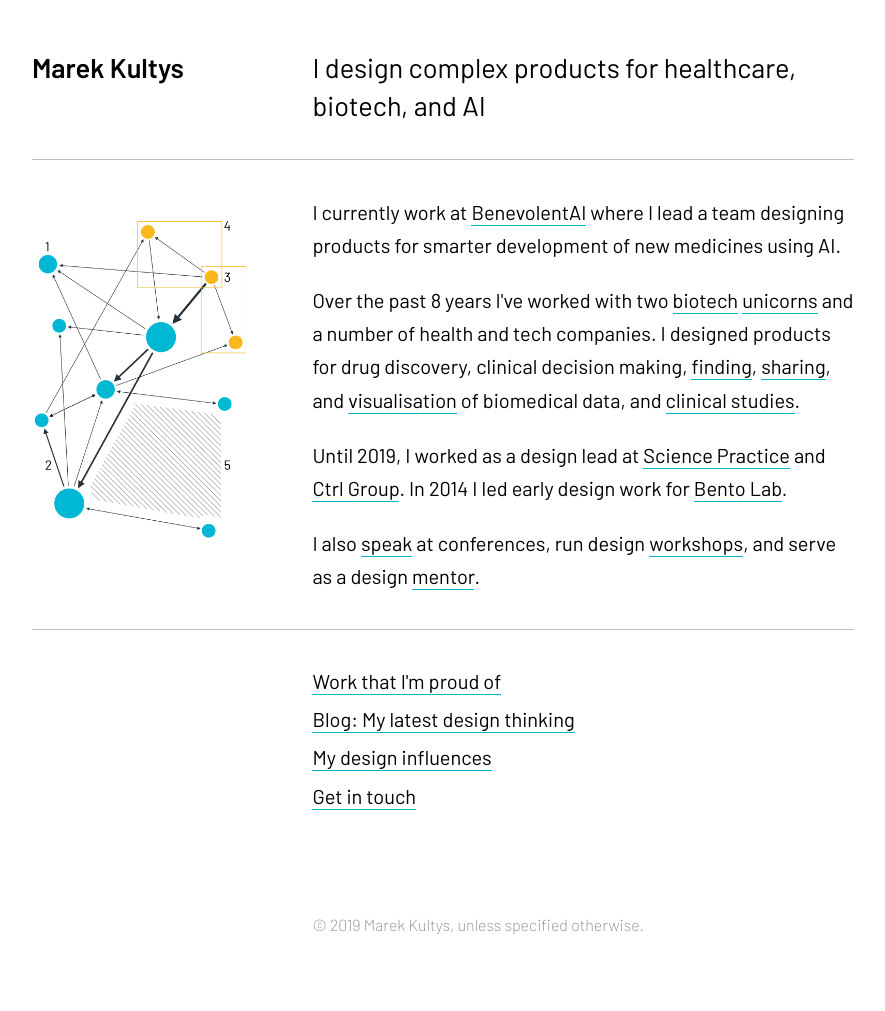
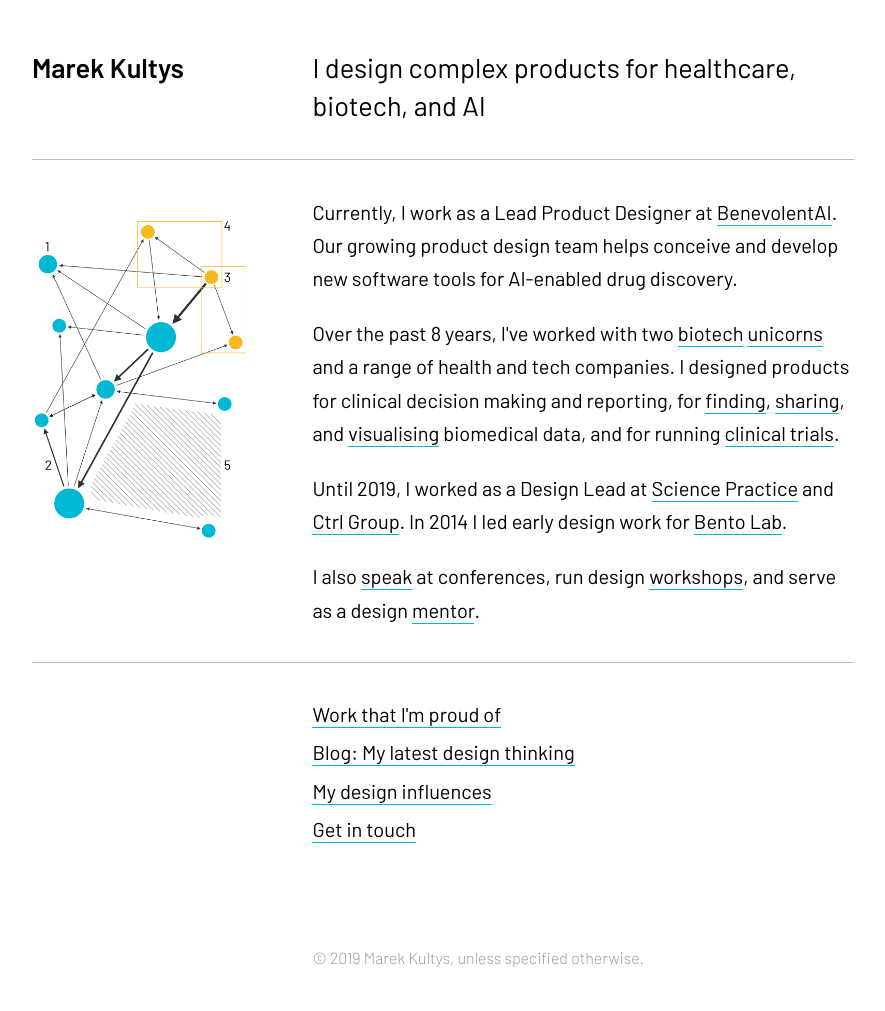
Before and after one commit to marek-kultys/marekkultys.github.io, a Jekyll site: the page built from index.html, in a window 1280 px wide. Shown: the whole page, without its empty margins (197-1082 px from the left). Built offline with Jekyll 4.4.1, drawn with Linux system fonts in a browser that asks for light colours; before the commit the page ends 978 px from its top, so only the background shows below that.

Commit message:
Update index.html
Copy changes in home page

```diff
--- a/index.html
+++ b/index.html
@@ -10,14 +10,14 @@
       </div>
       <div class="container-two-thirds">
          <p>
-            I currently work at <a href="http://benevolent.ai">BenevolentAI</a> where I lead a team designing products for smarter development of new medicines using AI.
+            Currently, I work as a Lead Product Designer at <a href="http://benevolent.ai">BenevolentAI</a>. Our growing product design team helps conceive and develop new software tools for <nobr>AI-enabled</nobr> drug discovery.
          </p>
          <img src="/img/graph-h.png" class="banner-horizontal"/>
          <p>
-            Over the past 8 years I've worked with two <a href="http://benevolent.ai">biotech</a> <a href="http://immunocore.com">unicorns</a> and a number of health and tech companies. I designed products for drug discovery, clinical decision making, <a href="https://www.science-practice.com/teams/bio-design/case-studies/bridging-data-silos/">finding</a>, <a href="https://www.ctrl-group.com/case-studies/vivli">sharing</a>, and <a href="https://www.science-practice.com/projects/sequence-bundles/">visualisation</a> of biomedical data, and <a href="https://fora.health/#case-studies">clinical studies</a>.
+            Over the past 8 years, I've worked with two <a href="http://benevolent.ai">biotech</a> <a href="http://immunocore.com">unicorns</a> and a range of health and tech companies. I designed products for clinical decision making and reporting, for <a href="https://www.science-practice.com/teams/bio-design/case-studies/bridging-data-silos/">finding</a>, <a href="https://www.ctrl-group.com/case-studies/vivli">sharing</a>, and <a href="https://www.science-practice.com/projects/sequence-bundles/">visualising</a> biomedical data, and for running <a href="https://fora.health/#case-studies">clinical trials</a>.
          </p>
          <p>
-            Until 2019, I worked as a design lead at <a href="https://www.science-practice.com/teams/bio-design/">Science Practice</a> and <a href="https://www.ctrl-group.com/">Ctrl Group</a>. In 2014 I led early design work for <a href="https://www.bento.bio/">Bento Lab</a>.
+            Until 2019, I worked as a Design Lead at <a href="https://www.science-practice.com/teams/bio-design/">Science Practice</a> and <a href="https://www.ctrl-group.com/">Ctrl Group</a>. In 2014 I led early design work for <a href="https://www.bento.bio/">Bento Lab</a>.
          </p>
          <p>
             I also <a href="https://wudsilesia.pl/agenda/#looking-for-a-warm-fuzzy-feeling-challenges-of-designing-an-ai-platform-for-drug-discovery">speak</a> at conferences, run design <a href="http://www.openvisconf.com/workshops/#design">workshops</a>, and serve as a design <a href="https://www.linkedin.com/posts/the-intrapreneurs-club_tech-innovation-intrapreneurship-activity-6610467161846755328-mZcY">mentor</a>.
```
